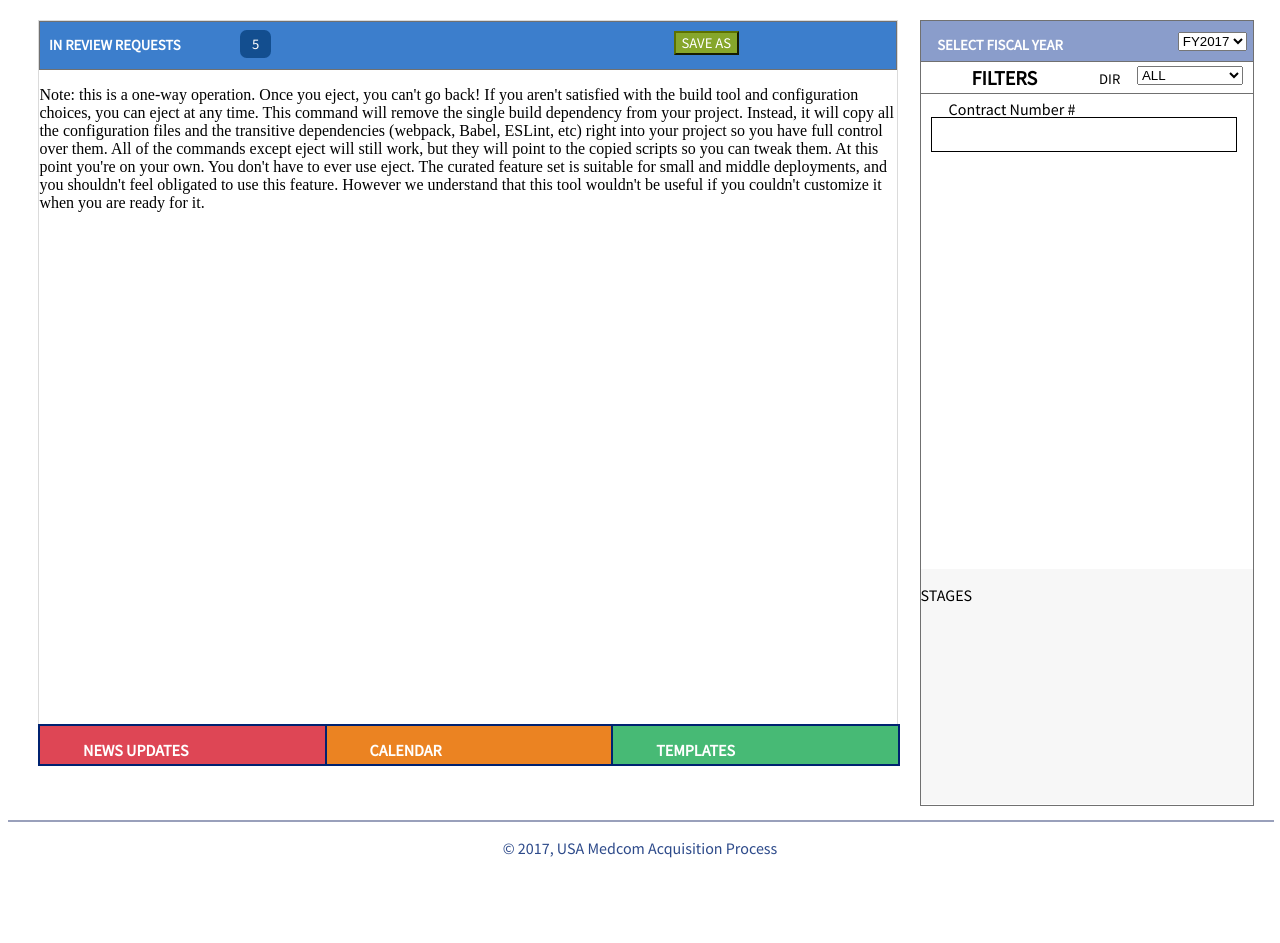
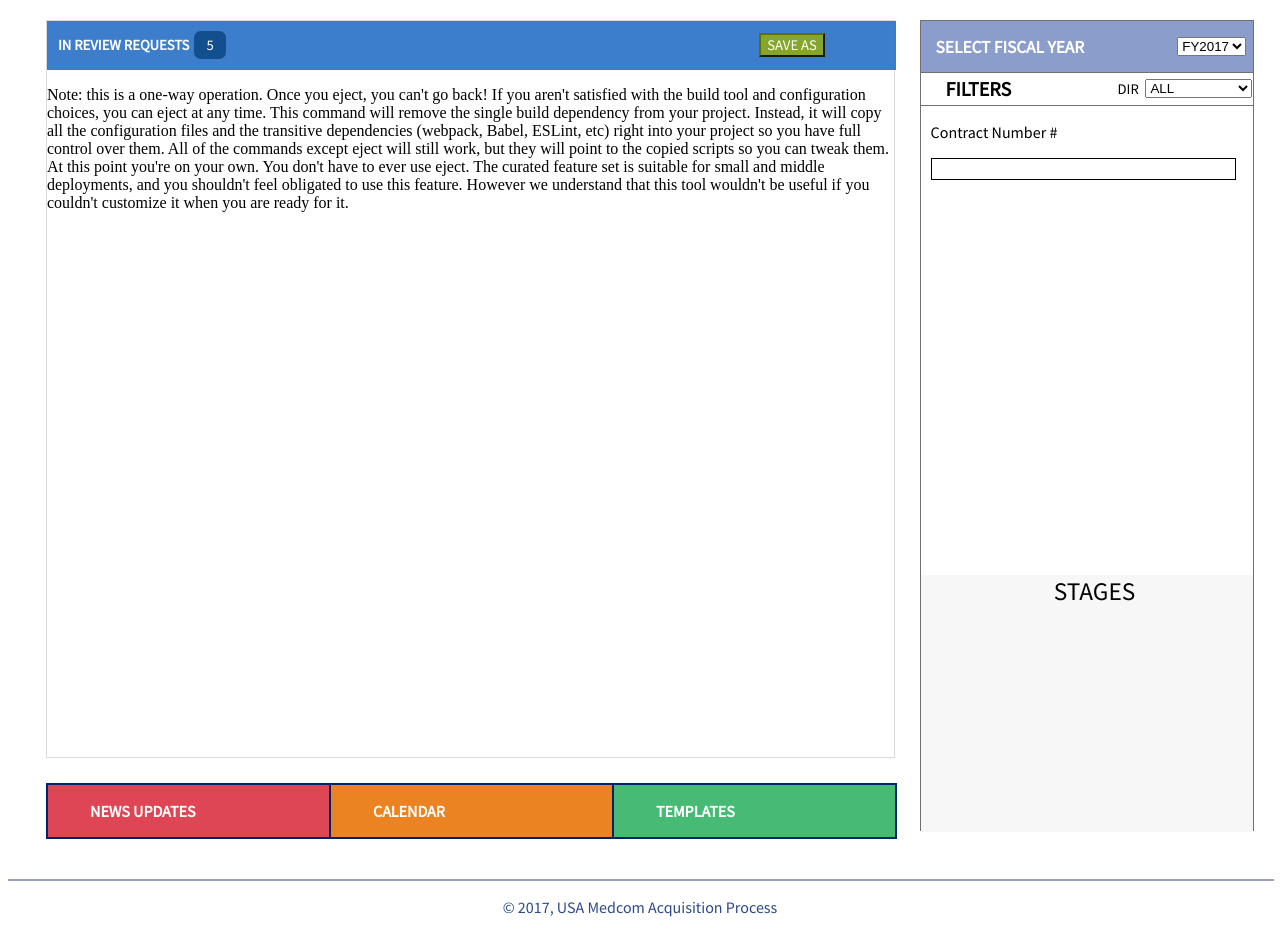
Before and after one commit to sdyerra/LandingPage, a React (Create React App) app: page / in a window 1280 px wide. Shown: the part 260-1203 px from the top of the page. Before the commit the page ends 1144 px from the top, so only its background shows below. Built offline with nearby package versions, Linux system fonts and the light colour scheme.

Commit message:
major design overhaul + expanding nct

```diff
--- a/src/App.css
+++ b/src/App.css
@@ -7,7 +7,7 @@
     color: #2D4A8A;
     position: relative;
     padding-bottom: 2px;
-    margin-top: 100vh;
+    margin-top: 5vh;
 
 }
 .footer p {
--- a/src/Filter.css
+++ b/src/Filter.css
@@ -4,9 +4,7 @@
 .boxr {
     border:1px solid #707070;
     width:26%;
-    height: 98%;
-    padding: 0;
-    float: right;
+    height: 101.20%;
     position: absolute;
     right: 2%;
 }
@@ -16,80 +14,81 @@
     border-top:1px solid #8A9DCB;
     border-bottom: 1px solid #707070;
     background-color: #8A9DCB;
-    height: 5%;
     width: 100%;
+    height:6.185%;
+    display: inline-flex;
+    align-items: center;
 }
 
 .sfy p {
-    font-size: 11pt;
+    font-size: 13pt;
     font-family: 'Source Sans Pro', sans-serif;
     color: rgb(255, 255, 255);
-    position: relative;
-    right: -5%;
     font-weight: bold;
+    margin-left: 4.5%;
 }
 
 .sfy select {
-    position: absolute;
-    right: 2%;
-    top: 1.5%;
-
+    margin-left: 28%;
 }
 
 .filterstitle {
     width: 100%;
     height: 4%;
     border-bottom: 1px solid #707070;
+    display: inline-flex;
+    align-items: center;
 }
 
 .filterstitle t {
     font-family: 'Source Sans Pro', sans-serif;
     font-weight: bolder;
     font-size: 15pt;
-    position: absolute;
-    right: 65%;
-    top: 5.65%;
+    margin-left: 25px;
 }
 
 .filterstitle p {
-    position: absolute;
-    top: 4.5%;
-    right: 40%;
     font-family: 'Source Sans Pro', sans-serif;
     font-size: 11pt;
+    margin-left: 32%;
 }
 
 .filterstitle select {
     width: 32%;
-    position: absolute;
-    right: 3%;
-    top: 5.8%;
+    margin-left: 2%;
+}
+
+.filters {
+    display: block;
+    align-items: center;
+    height: 56%;
 }
 
 .filters p {
-    position: absolute;
     font-family: 'Source Sans Pro', sans-serif;
 }
 
 #contract {
-    top: 8%;
-    right: 53.5%;
+    margin-left: 10px;
 }
 
 .filters input {
-    position: absolute;
     border: 1px solid black;
     width: 90%;
     height: 4%;
-    top: 12.3%;
-    right: 5%;
+    margin-left: 10px;
 }
 
 .wheel {
     background-color: #F7F7F7;
-    position: absolute;
-    top:70%;
     width: 100%;
-    height: 30%;
+    height: 31.71%;
     font-family: 'Source Sans Pro', sans-serif;
+    display: flex;
 }
+
+.wheel t {
+    margin-left: 40%;
+    font-size: 19pt;
+
+}
--- a/src/Filter.js
+++ b/src/Filter.js
@@ -22,7 +22,7 @@ export default function Filter()
                 <input></input>
             </div>
             <div class="wheel">
-                <p>STAGES</p>
+                <t>STAGES</t>
             </div>
         </div>
     );
--- /dev/null
+++ b/src/Nctpopup.css
@@ -0,0 +1,14 @@
+@import url('https://fonts.googleapis.com/css2?family=Source+Sans+Pro&display=swap');
+
+.popup {
+    font-family: 'Source Sans Pro', sans-serif;
+    position: absolute;
+    top: 94.6%;
+    left: 3.6%;
+    width: 66.15%;
+    height: 30%;
+    color: black;
+    background-color: aliceblue;
+    border: 2px solid rgb(115, 115, 115);
+    overflow: auto;
+}
--- /dev/null
+++ b/src/Nctpopup.js
@@ -0,0 +1,9 @@
+import './Nctpopup.css'
+
+export default function Nctpopup() {
+    return (
+        <div class="popup">
+            <p>Expanding Box</p>
+        </div>
+    );
+}
--- a/src/Newscalendartemp.css
+++ b/src/Newscalendartemp.css
@@ -3,18 +3,18 @@
 
 .nctbox {
     border:2px solid #002270;
-    display: flex;
+    display:inline-flex;
+    margin-left: 3%;
+    margin-top: 2%;
     align-items: flex-start;
     justify-content: space-between;
-    position: absolute;
+    width: 67%;
     top: 123%;
-    left: 3%;
-    width: 67%;
-    height: 4.75%;
+    height: 4%;
     font-family: 'Source Sans Pro', sans-serif;
     font-weight: bold;
     color: white;
-
+    cursor:pointer;
 }
 
 .news {
@@ -54,3 +54,18 @@
     right: -15%;
     top: -6%;
 }
+
+#arrow {
+    width: 1.5%;
+    position: absolute;
+    top: 127.5%;
+    left: 67.5%;
+}
+
+#arrow2 {
+    width: 1.5%;
+    position: absolute;
+    top: 127.5%;
+    left: 67.5%;
+    transform: rotate(0.5turn);
+}
--- a/src/Newscalendartemp.js
+++ b/src/Newscalendartemp.js
@@ -1,9 +1,35 @@
 import './Newscalendartemp.css';
+import './Nctpopup';
+import { useState } from 'react';
+import Nctpopup from './Nctpopup';
+import arrow from './arrow.png';
 
-export default function Newscalandartemp()
+export default function Newscalendartemp()
 {
+    const [ display, setDisplay ] = useState( 'none' )
+    const [ style, setStyle ] = useState('arrow')
+
+    function handleClick() {
+
+        if ( display === 'none') {
+
+            setDisplay( 'block' )
+            setStyle('arrow2');
+
+        } else {
+
+            setDisplay( 'none' )
+            setStyle('arrow');
+
+        }
+
+    }
+
     return (
-        <div class="nctbox">
+        <div class="nctbox" onClick={handleClick}>
+            <div style={{display:display}}>
+                <Nctpopup></Nctpopup>
+            </div>
             <div class="news">
                 <p>NEWS UPDATES</p>
             </div>
@@ -12,6 +38,7 @@ export default function Newscalandartemp()
             </div>
             <div class="templ">
                 <p>TEMPLATES</p>
+                <img id={style} src={arrow} alt="none"></img>
             </div>
         </div>
     );
--- a/src/Table.css
+++ b/src/Table.css
@@ -5,19 +5,19 @@
     border:1px solid #DBDBDB;
     width:67%;
     height: 92vh;
-    margin:0;
     padding: 0;
-    left: 3%;
-    position:absolute;
     float: left;
+    margin-left: 3%;
 }
 .topbar {
     font-family: 'Source Sans Pro', sans-serif;
     font-size: 11pt;
     color: white;
     background-color: #3C7ECC;
-    position: relative;
+    width: 100%;
     border:1px solid #707070;
+    display: inline-flex;
+    align-items: center;
 }
 .topbar button {
     background-color: #86a62b;
@@ -25,15 +25,13 @@
     color:white;
     font-size: 11pt;
     font-family: 'Source Sans Pro', sans-serif;
-    position: absolute;
-    left: 74%;
-    top: 20%;
+    height: 50%;
+    margin-left: 63%;
 }
 
 .topbar p {
-    position: relative;
-    right: -1%;
     font-weight: bold;
+    margin-left: 10px;
 }
 
 .topbar counter {
@@ -43,7 +41,6 @@
     border-width: 9pt;
     border-top-width: 4pt;
     border-bottom-width: 4pt;
-    position: absolute;
-    right: 73%;
-    top: 17%;
+    height: 50%;
+    margin-left: 5px;
 }
--- a/src/Table.js
+++ b/src/Table.js
@@ -4,11 +4,11 @@ export default function Table() {
     return (
         <div class="box">
             <div class="topbar">
-                <p>IN REVIEW REQUESTS</p>
+                <div>
+                    <p>IN REVIEW REQUESTS</p>
+                </div>
+                <counter>5</counter>
                 <button>SAVE AS</button>
-                <div>
-                    <counter>5</counter>
-                </div>
 
             </div>
             <div>
```
Also changed, not shown: src/arrow.png (added).
